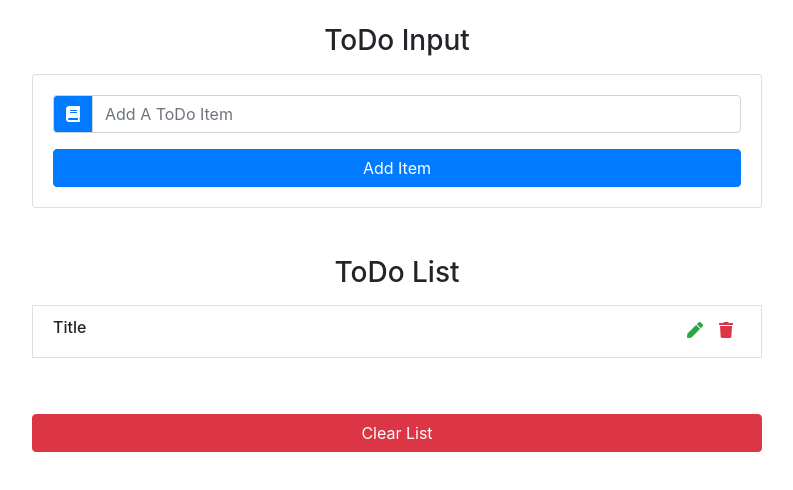
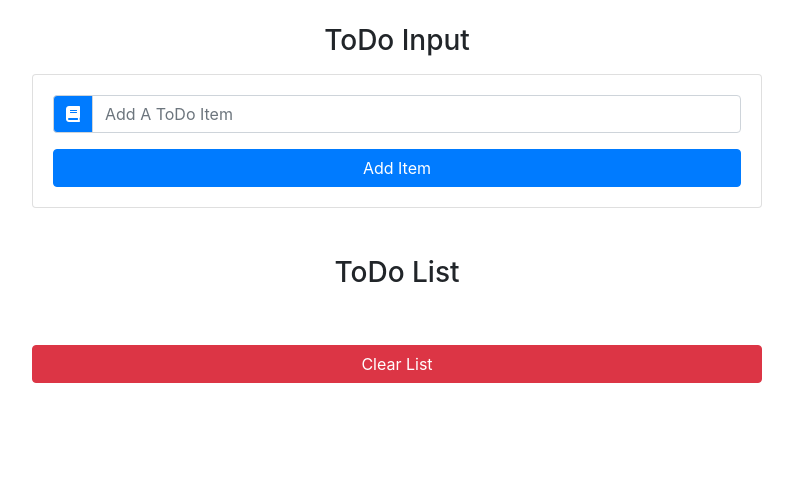
Before and after one commit to Molderck/TodoList-ReactJS, a React (Create React App) app: page / in a window 1280 px wide. Shown: the top 490 px of the page, without its empty margins (243-1036 px from the left). Built offline with nearby package versions, Linux system fonts and the light colour scheme.

Commit message:
Add Item requirement done

```diff
--- a/src/App.js
+++ b/src/App.js
@@ -14,7 +14,6 @@ class App extends Component {
   };
 
   handleChange = event => {
-    //event.defaultPrevent();
     this.setState({
       item: event.target.value
     });
@@ -24,10 +23,10 @@ class App extends Component {
     event.preventDefault();
     const newItem = {
       id: this.state.id,
-      item: this.state.item
+      title: this.state.item
     };
 
-    const updatedItems = [...this.state.item, newItem];
+    const updatedItems = [...this.state.items, newItem];
     this.setState({
       items: updatedItems,
       item: "",
@@ -35,6 +34,7 @@ class App extends Component {
       editItem: false
     });
   };
+
   render() {
     return (
       <div className="container">
@@ -46,7 +46,7 @@ class App extends Component {
               handleChange={this.handleChange}
               handleSubmit={this.handleSubmit}
             />
-            <TodoList />
+            <TodoList items={this.state.items} />
           </div>
         </div>
       </div>
--- a/src/components/TodoItem.js
+++ b/src/components/TodoItem.js
@@ -2,9 +2,10 @@ import React, { Component } from "react";
 
 export default class TodoItem extends Component {
   render() {
+    const { title } = this.props;
     return (
       <li className="list-group-item text-capitalize d-flex justify-content-between my-2">
-        <h6>Title</h6>
+        <h6>{title}</h6>
         <div className="todo-icon">
           <span className="mx-2 text-success">
             <i className="fas fa-pen" />
--- a/src/components/TodoList.js
+++ b/src/components/TodoList.js
@@ -2,10 +2,13 @@ import React, { Component } from "react";
 import TodoItem from "./TodoItem";
 export default class TodoList extends Component {
   render() {
+    const { items } = this.props;
     return (
       <ul className="list-group my-5">
         <h3 className="text-capitalize text-center">ToDo List</h3>
-        <TodoItem />
+        {items.map(item => {
+          return <TodoItem key={item.id} title={item.title} />;
+        })}
         <button
           type="button"
           className="btn btn-danger btn-block text-capitalize mt-5"
```
